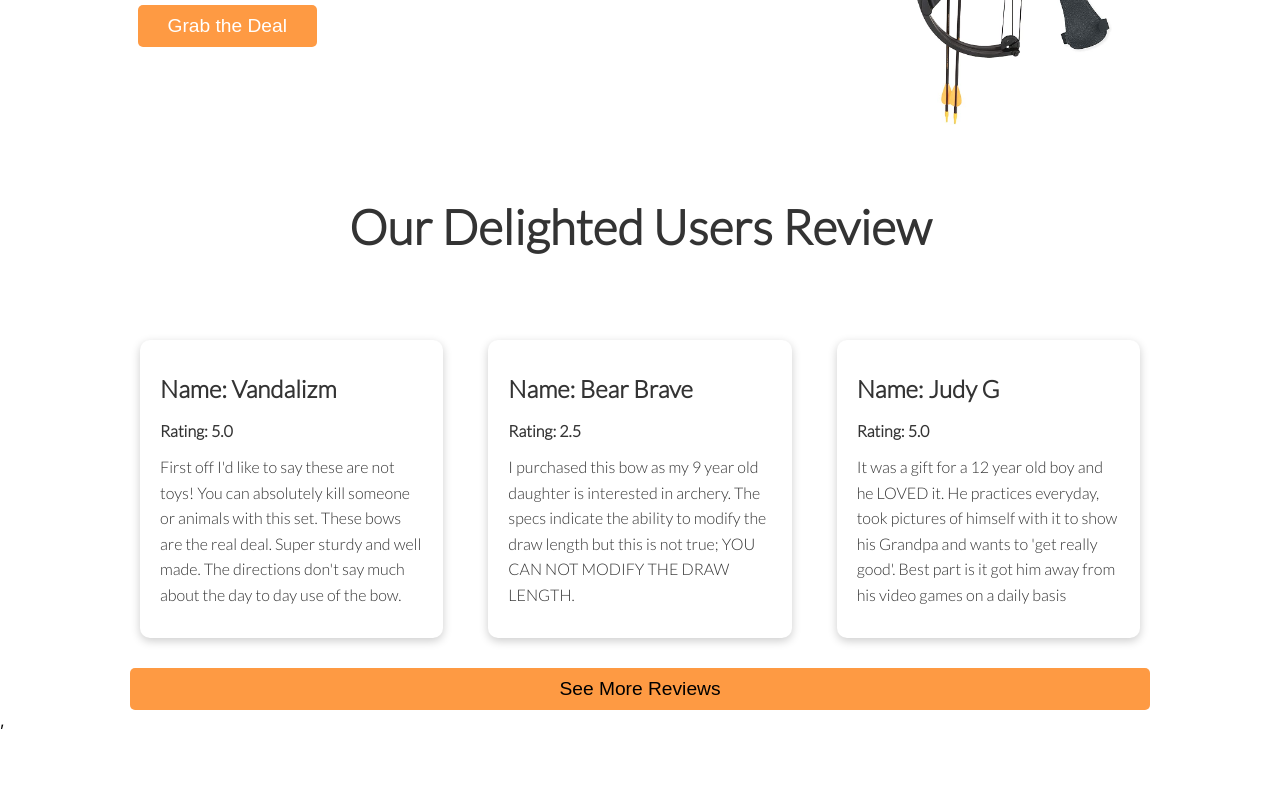
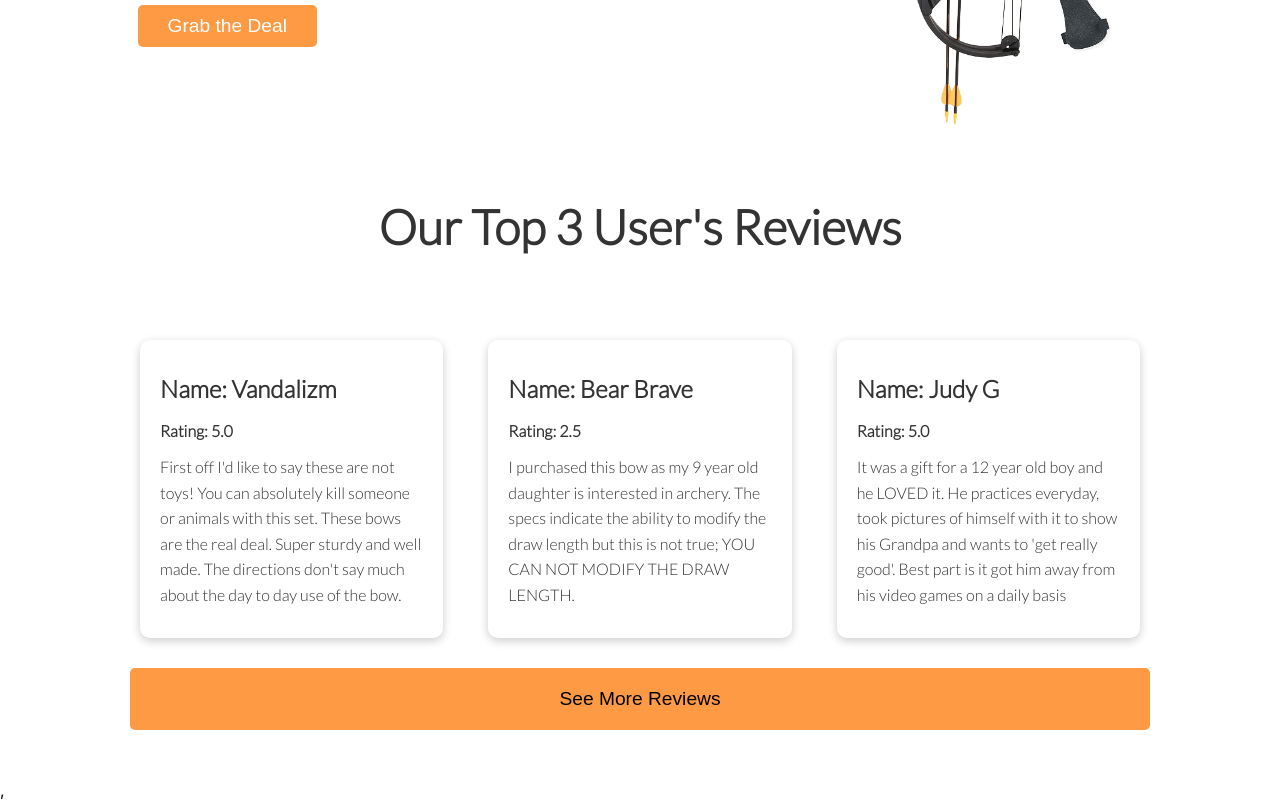
Before and after one commit to Anik-the-dev/niks-archery-website, a React (Create React App) app: page / in a window 1280 px wide. Shown: the part 423-1223 px from the top of the page. Before the commit the page ends 1153 px from the top, so only its background shows below. Built offline with nearby package versions, Linux system fonts and the light colour scheme.

Commit message:
Review btn Done

```diff
--- a/src/components/HomeReview.js
+++ b/src/components/HomeReview.js
@@ -7,7 +7,7 @@ const HomeReview = () => {
     const [reviews,] = useReviews()
     return (
         <div>
-            <h1 className='text-center my-5 lg'>Our Delighted Users Review</h1>
+            <h1 className='text-center my-5 lg'>Our Top 3 User's Reviews</h1>
             <div className='grid'>
             {
                 reviews.slice(0,3).map(review => <Card
@@ -17,7 +17,7 @@ const HomeReview = () => {
             }
             </div>
             <Link to='/reviews'>
-                <button className='btn w-100'><p>See More Reviews</p></button>
+                <button className='btn w-100 mb-50 p-2'><p>See More Reviews</p></button>
             </Link>
 
 
--- a/src/css/style.css
+++ b/src/css/style.css
@@ -143,6 +143,14 @@ img {
     margin: 4rem 0;
 }
 
+.mb-50{
+    margin-bottom: 50px;
+}
+
+.mt-50{
+    margin-top: 50px;
+}
+
 
 .lead {
     font-size: 20px;
@@ -167,3 +175,7 @@ img {
   .w-100{
       width: 100%;
   }
+
+  .p-2{
+      padding: 20px 40px;
+  }
```
